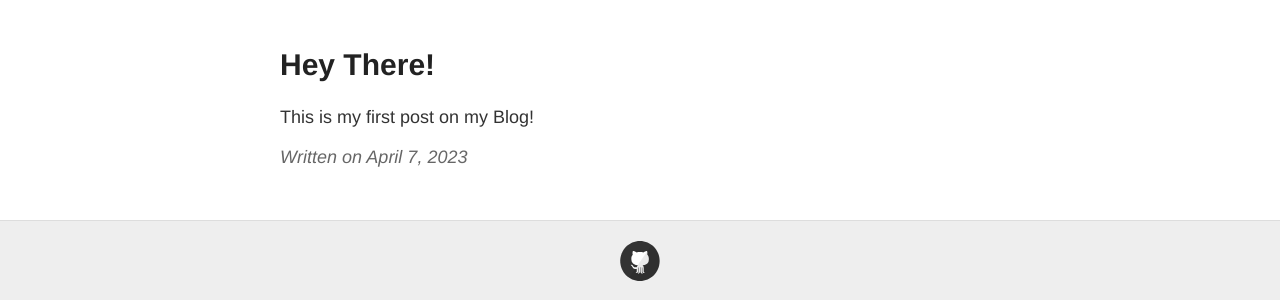
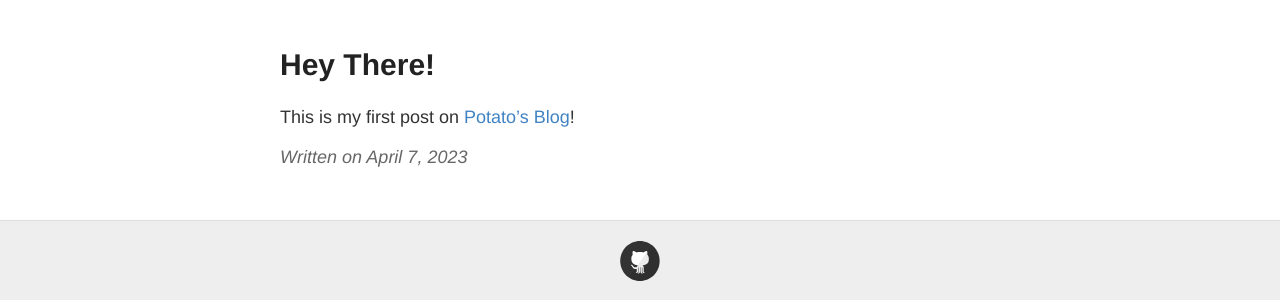
Before and after one commit to T0nyCh3n/t0nych3n.github.io, a Jekyll site: the page built from _posts/2023-4-7-Hello-World.md, in a window 1280 px wide. Shown: the part 122-422 px from the top of the page. Built offline with Jekyll 4.4.1, drawn with Linux system fonts in a browser that asks for light colours.

Commit message:
update post

```diff
--- a/_posts/2023-4-7-Hello-World.md
+++ b/_posts/2023-4-7-Hello-World.md
@@ -3,4 +3,4 @@ layout: post
 title: Hey There!
 ---
 
-This is my first post on my Blog!
+This is my first post on [Potato's Blog](http://t0nych3n.top)!
```
